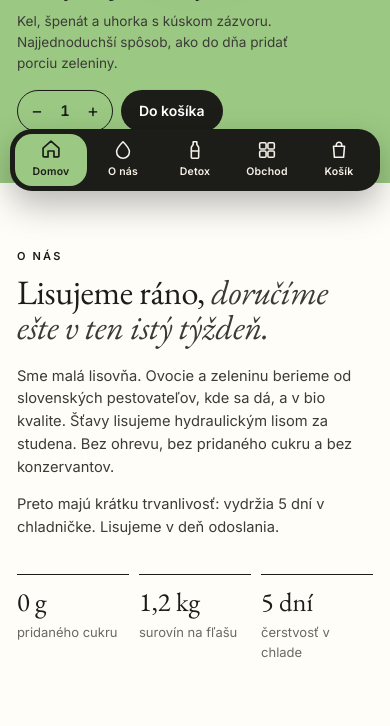
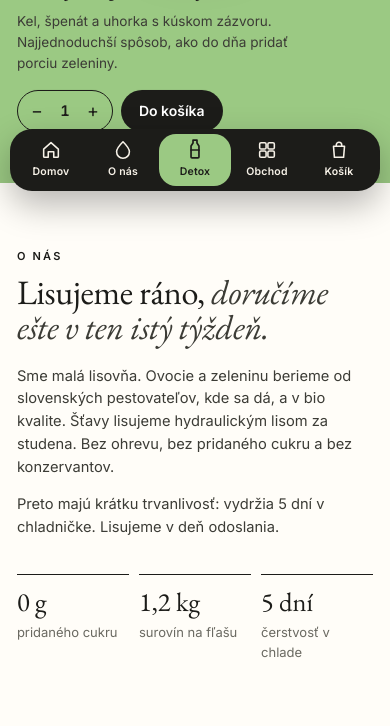
Before and after one commit to petkus2015/ideanet, a PHP site: page /detox/index.html in a window 390 px wide. Shown: the part 643-1369 px from the top of the page. Run offline with PHP 8.4, Linux system fonts and the light colour scheme.

Commit message:
Detox: farba lišty prehliadača podľa šťavy, inštalácia na plochu, oprava spodnej lišty
Co-Authored-By: Claude Opus 5.5 <noreply@anthropic.com>
Claude-Session: https://claude.ai/code/session_01Efge42nJsshFAAV6oq5Bpi

```diff
--- a/detox/app.js
+++ b/detox/app.js
@@ -92,7 +92,7 @@ function titleHTML(p) {
 
 function setContent(p, i) {
   root.style.setProperty('--bg', p.bg);
-  $('meta[name=theme-color]').content = p.bg;
+  document.querySelectorAll('meta[name=theme-color]').forEach((m) => (m.content = p.bg));
   const t = $('#hTitle');
   t.innerHTML = titleHTML(p);
   t.setAttribute('aria-label', `${p.name} detox`);
@@ -697,11 +697,21 @@ document.addEventListener('keydown', (e) => { if (e.key === 'Escape' && !sp.hidd
     ind.style.translate = a.offsetLeft + 'px 0';
   };
   const map = { domov: 'domov', 'o-nas': 'o-nas', detox: 'detox', obchod: 'obchod', faq: 'obchod', kontakt: 'obchod' };
-  const io = new IntersectionObserver((list) => list.forEach((e) => e.isIntersecting && set(map[e.target.id])), { rootMargin: '-45% 0px -50% 0px' });
-  Object.keys(map).forEach((id) => { const el = document.getElementById(id); if (el) io.observe(el); });
-  links.forEach((l) => l.addEventListener('click', () => set(l.dataset.sec)));
-  addEventListener('resize', () => { const a = cur; cur = null; if (a) set(a.dataset.sec); });
-  requestAnimationFrame(() => set('domov'));
+  // Aktívna je posledná sekcia, ktorej začiatok už prešiel 40 % výšky obrazovky.
+  const secs = Object.keys(map).map((id) => document.getElementById(id)).filter(Boolean);
+  let queued = false;
+  const update = () => {
+    queued = false;
+    if (!bar.getClientRects().length) return;
+    let id = 'domov';
+    for (const el of secs) if (el.getBoundingClientRect().top <= innerHeight * .4) id = map[el.id];
+    set(id);
+  };
+  const schedule = () => { if (!queued) { queued = true; requestAnimationFrame(update); } };
+  addEventListener('scroll', schedule, { passive: true });
+  addEventListener('resize', () => { cur = null; schedule(); });
+  document.fonts?.ready.then(() => { cur = null; schedule(); });
+  schedule();
 })();
 
 /* ===== Hlavička ===== */
@@ -711,7 +721,7 @@ document.addEventListener('keydown', (e) => { if (e.key === 'Escape' && !sp.hidd
     const y = scrollY, h = $('#hdr');
     h.classList.toggle('scrolled', y > 40);
     if (Math.abs(y - last) > 6) {
-      h.classList.toggle('hide', y > last && y > 300 && $('#searchPanel').hidden && !$('#mainNav').classList.contains('open'));
+      h.classList.toggle('hide', innerWidth > 860 && y > last && y > 300 && $('#searchPanel').hidden && !$('#mainNav').classList.contains('open'));
       last = y;
     }
   }, { passive: true });
--- a/detox/index.html
+++ b/detox/index.html
@@ -2,10 +2,17 @@
 <html lang="sk">
 <head>
   <meta charset="utf-8">
-  <meta name="viewport" content="width=device-width, initial-scale=1">
+  <meta name="viewport" content="width=device-width, initial-scale=1, viewport-fit=cover">
   <title>LISO, lisované detox šťavy</title>
   <meta name="description" content="Bio šťavy lisované za studena. Štvordňový detox program, rozvoz po Slovensku.">
   <meta name="theme-color" content="#9bc983">
+  <meta name="mobile-web-app-capable" content="yes">
+  <meta name="apple-mobile-web-app-capable" content="yes">
+  <meta name="apple-mobile-web-app-status-bar-style" content="black-translucent">
+  <meta name="apple-mobile-web-app-title" content="LISO">
+  <link rel="manifest" href="manifest.webmanifest">
+  <link rel="icon" href="icon.svg" type="image/svg+xml">
+  <link rel="apple-touch-icon" href="apple-touch-icon.png">
   <link rel="preconnect" href="https://fonts.googleapis.com">
   <link rel="preconnect" href="https://fonts.gstatic.com" crossorigin>
   <link href="https://fonts.googleapis.com/css2?family=Barlow+Condensed:wght@600;700&family=EB+Garamond:ital,wght@0,400;0,500;1,400;1,500&family=Inter:wght@400;500;600&display=swap" rel="stylesheet">
--- a/detox/styles.css
+++ b/detox/styles.css
@@ -30,6 +30,7 @@
 *, *::before, *::after { box-sizing: border-box; }
 [hidden] { display: none !important; }
 html { scroll-behavior: smooth; }
+html { background: var(--bg); transition: background-color 1.1s var(--ease); }
 body {
   margin: 0; font-family: var(--sans); color: var(--ink); background: var(--cream);
   font-size: var(--fs-m); line-height: 1.55; -webkit-font-smoothing: antialiased;
@@ -50,7 +51,8 @@ h2 em { font-style: italic; color: var(--ink-2); }
 .hdr { position: fixed; inset: 0 0 auto; z-index: 40; background: var(--bg); transition: background-color 1.1s var(--ease), box-shadow .3s, transform .5s var(--ease-out); }
 .hdr.hide { transform: translateY(-100%); }
 .hdr.scrolled { box-shadow: 0 1px 0 var(--line); }
-.hdr-in { display: flex; align-items: center; gap: 18px; height: var(--hdr-h); padding: 0 var(--pad); border-bottom: 1px solid var(--line); }
+.hdr { padding-top: env(safe-area-inset-top, 0px); }
+.hdr-in { display: flex; align-items: center; gap: 18px; height: var(--hdr-h); padding: 0 max(var(--pad), env(safe-area-inset-right, 0px)) 0 max(var(--pad), env(safe-area-inset-left, 0px)); border-bottom: 1px solid var(--line); }
 .logo { display: inline-flex; align-items: center; gap: 8px; font-weight: 700; letter-spacing: .14em; font-size: 15px; text-decoration: none; }
 .logo svg { width: 26px; height: 26px; }
 .logo sup { font-size: 8px; font-weight: 500; }
@@ -82,7 +84,7 @@ h2 em { font-style: italic; color: var(--ink-2); }
 @property --sy { syntax: '<number>'; inherits: true; initial-value: 0; }
 @property --drag { syntax: '<number>'; inherits: true; initial-value: 0; }
 
-.hero { --hero-bg: #9bc983; position: relative; isolation: isolate; background: var(--hero-bg); padding-top: var(--hdr-h); overflow: hidden; }
+.hero { --hero-bg: #9bc983; position: relative; isolation: isolate; background: var(--hero-bg); padding-top: calc(var(--hdr-h) + env(safe-area-inset-top, 0px)); overflow: hidden; }
 .flood { position: absolute; inset: 0; z-index: 0; clip-path: circle(0 at 50% 50%); pointer-events: none; }
 .hero-grid {
   position: relative; z-index: 1;
```
Also changed, not shown: detox/apple-touch-icon.png (added), detox/icon-512.png (added), detox/icon.svg (added), detox/manifest.webmanifest (added).
